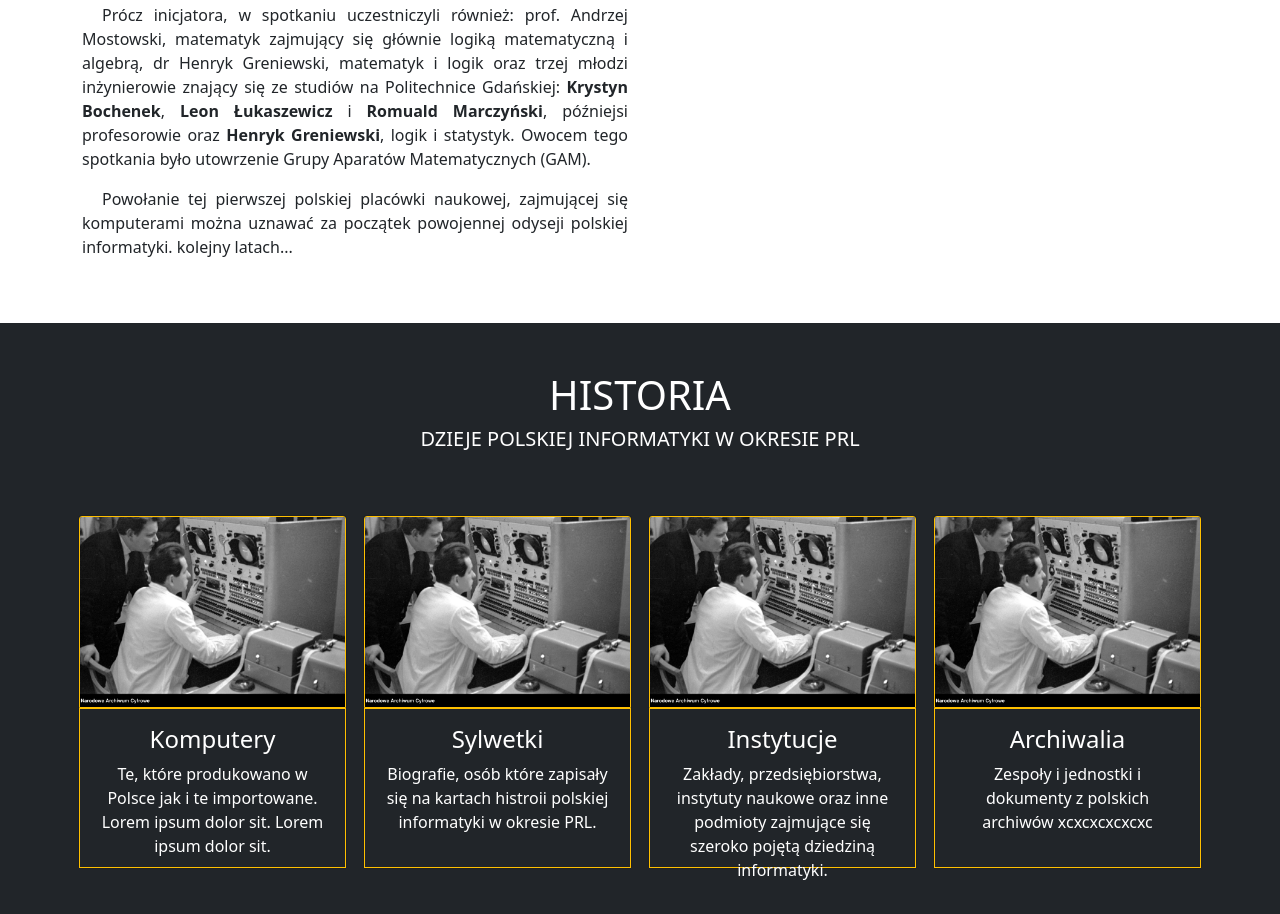
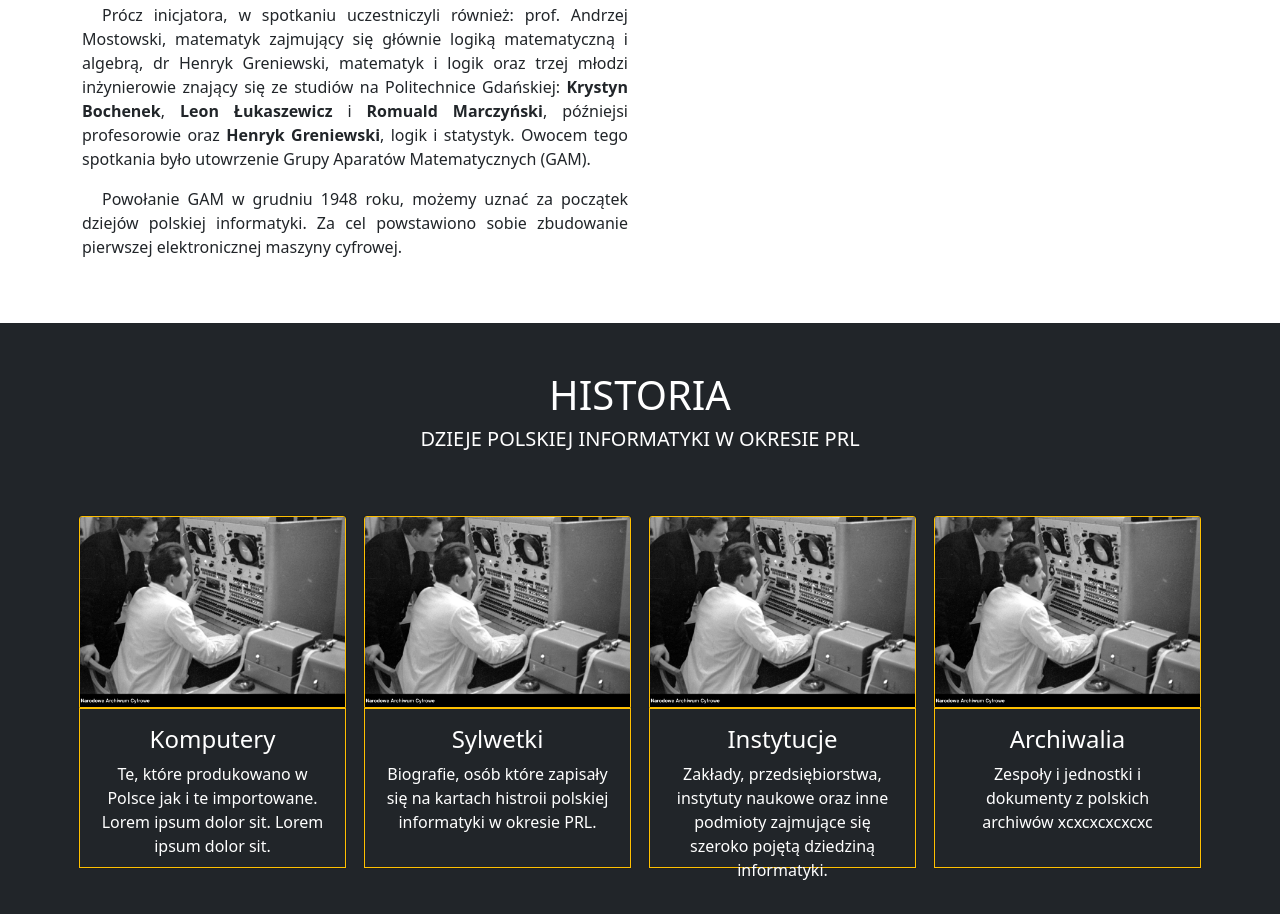
Before and after one commit to DarkoKa/Kaszuby_w_PRL, a plain HTML site: page index.html in a window 1280 px wide. Shown: the part 1418-2332 px from the top of the page. Drawn offline with nearby package versions, Linux system fonts and the light colour scheme.

Commit message:
Add files via upload

```diff
--- a/index.html
+++ b/index.html
@@ -63,8 +63,7 @@
           <p style="text-indent: 20px; text-align: justify;"> Rozwój informatyki w Polsce przebiegał w skrajnie trudnych warunkach. Po pierwsze kraj był dotknięty skutkami II wojny światowej. Po drugie, nasialnie się zimnowojenngo konfliktu pomiędzy blokiem wschodnim, a państwami zachodu, spowodowało, że Polska, popadając w międzynarodową izolację, znalazła się poza obiegiem światowego rozwoju nauki i techniki. Było to widoczne szczególnie na tle zaawansowanej technologi rozwijanej w państwach zachodnich.<p>
           <p style="text-indent: 20px; text-align: justify;">Mimo tak niesprzyjających czynników, polska informatyka zaczęła pisać swoją historię już niedługo po zakończeniu działań wojennych. Otóż już pod koniec 1948 roku, z inicjatywy matematyka, dyrektora nowopowstałęgo Państwowego Instytutu Matematycznego <b>prof. Kazimierza Kuratowskiego</b>, spotkało się kilku przyszłych pionierów myśli informatycznej w Polsce. </p>
           <p style="text-indent: 20px; text-align: justify;">Prócz inicjatora, w spotkaniu uczestniczyli również: prof. Andrzej Mostowski, matematyk zajmujący się głównie logiką matematyczną i algebrą, dr Henryk Greniewski, matematyk i logik oraz trzej młodzi inżynierowie znający się ze studiów na Politechnice Gdańskiej: <b>Krystyn Bochenek</b>, <b>Leon Łukaszewicz</b> i <b>Romuald Marczyński</b>, późniejsi profesorowie oraz <b>Henryk Greniewski</b>, logik i statystyk. Owocem tego spotkania było utowrzenie Grupy Aparatów Matematycznych (GAM).</p>
-          <p style="text-indent: 20px; text-align: justify;">Powołanie tej pierwszej polskiej placówki naukowej, zajmującej się komputerami można uznawać za początek powojennej odyseji polskiej informatyki.
-            kolejny latach... </p>
+          <p style="text-indent: 20px; text-align: justify;">Powołanie GAM w grudniu 1948 roku, możemy uznać za początek dziejów polskiej informatyki. Za cel powstawiono sobie zbudowanie pierwszej elektronicznej maszyny cyfrowej.</p>
         </div>
 
         <div class="col-lg-6 col-md-6 col-sm-12">
```
